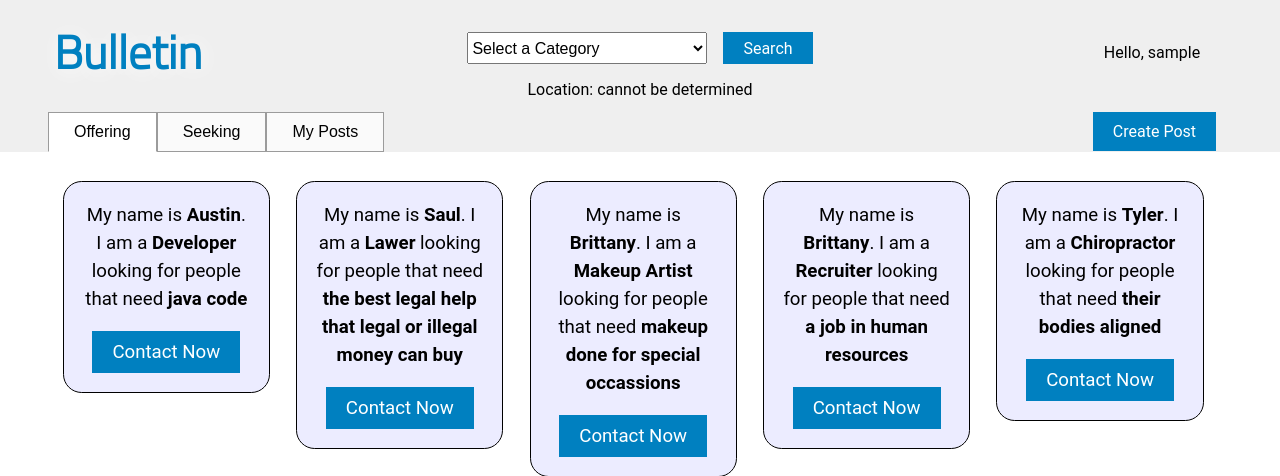
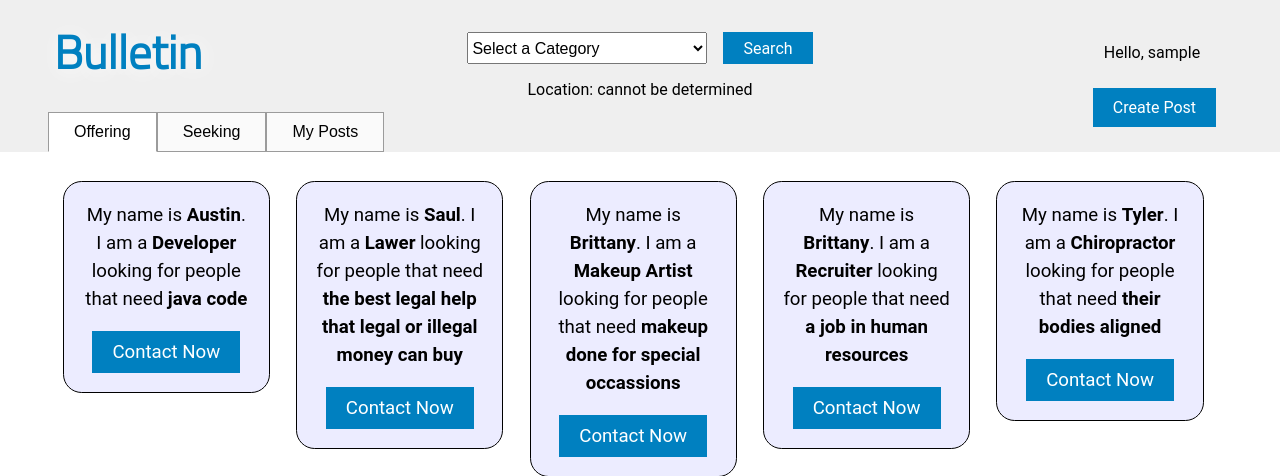
Before and after one commit to bpaielli/Bulletin, a PHP site: page /assets/scripts/board.php in a window 1280 px wide. Shown: the top 476 px of the page. Run offline with PHP 8.4, Linux system fonts and the light colour scheme; the visitor is signed in with stand-in values (Sample User, id 1); data comes from the database, SQL or seed files in the repository.

Commit message:
moved create post button

```diff
--- a/assets/scripts/board.php
+++ b/assets/scripts/board.php
@@ -72,11 +72,11 @@ if (! isset ( $_SESSION ['user'] )) {
 		<button class="sectionl" onclick="openPage('Seeking')">Seeking</button>
 		<button class="sectionl" onclick="openPage('MyPosts')">My Posts</button>
 
-		<div id="newpostbutton">
+
+	</div>
+<div id="newpostbutton">
 			<button class="mainbuttons">Create Post</button>
 		</div>
-	</div>
-
 
 	<div id="Offering" class="boardcontent">
 	<?php
--- a/assets/style/main.css
+++ b/assets/style/main.css
@@ -202,6 +202,8 @@ div.tab button.sectionl.active {
 #newpostbutton{
 	float: right;
 	margin-right: 4em;
+	margin-top: -4em;
+
 }
 
 
```
